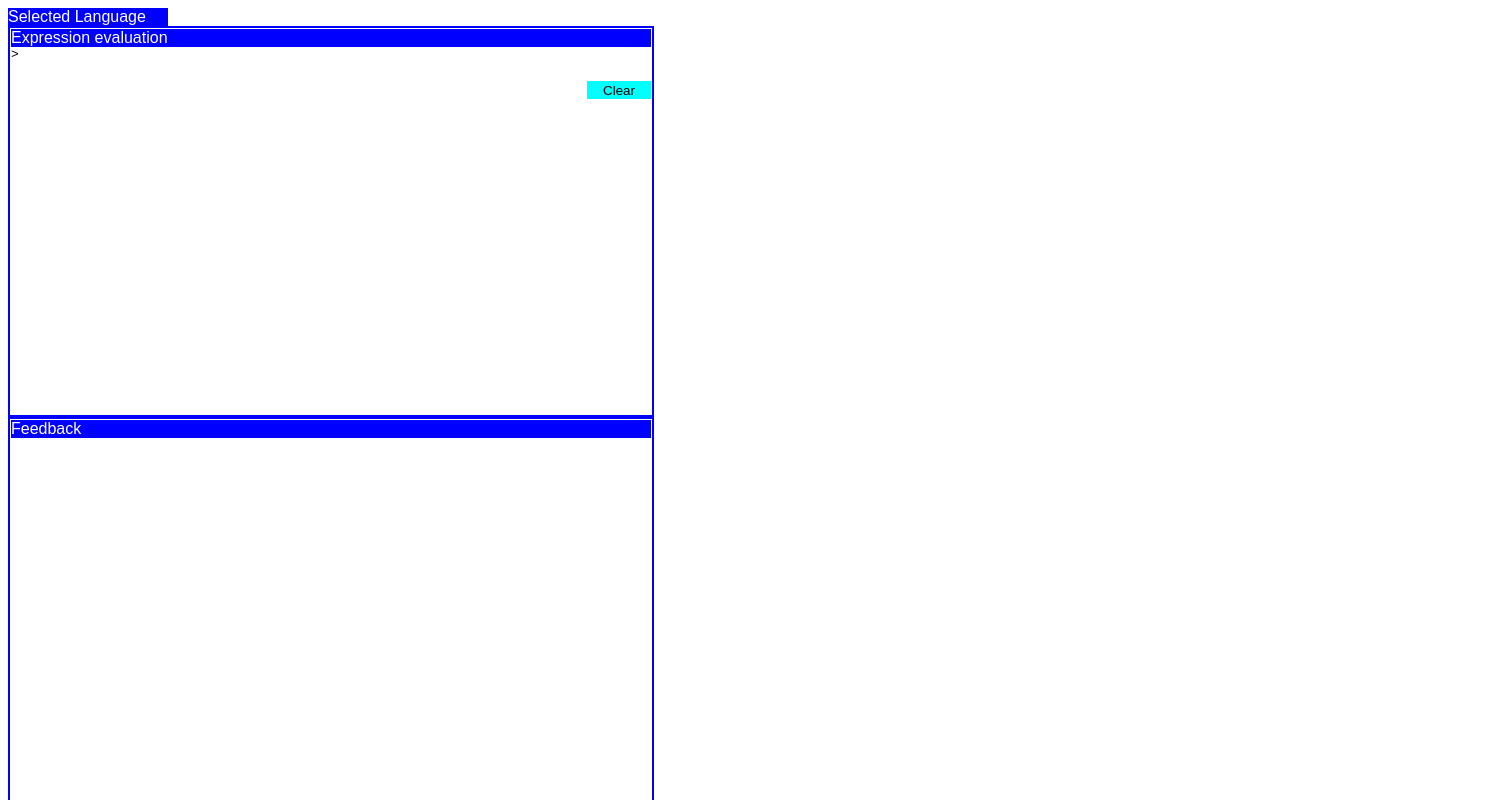
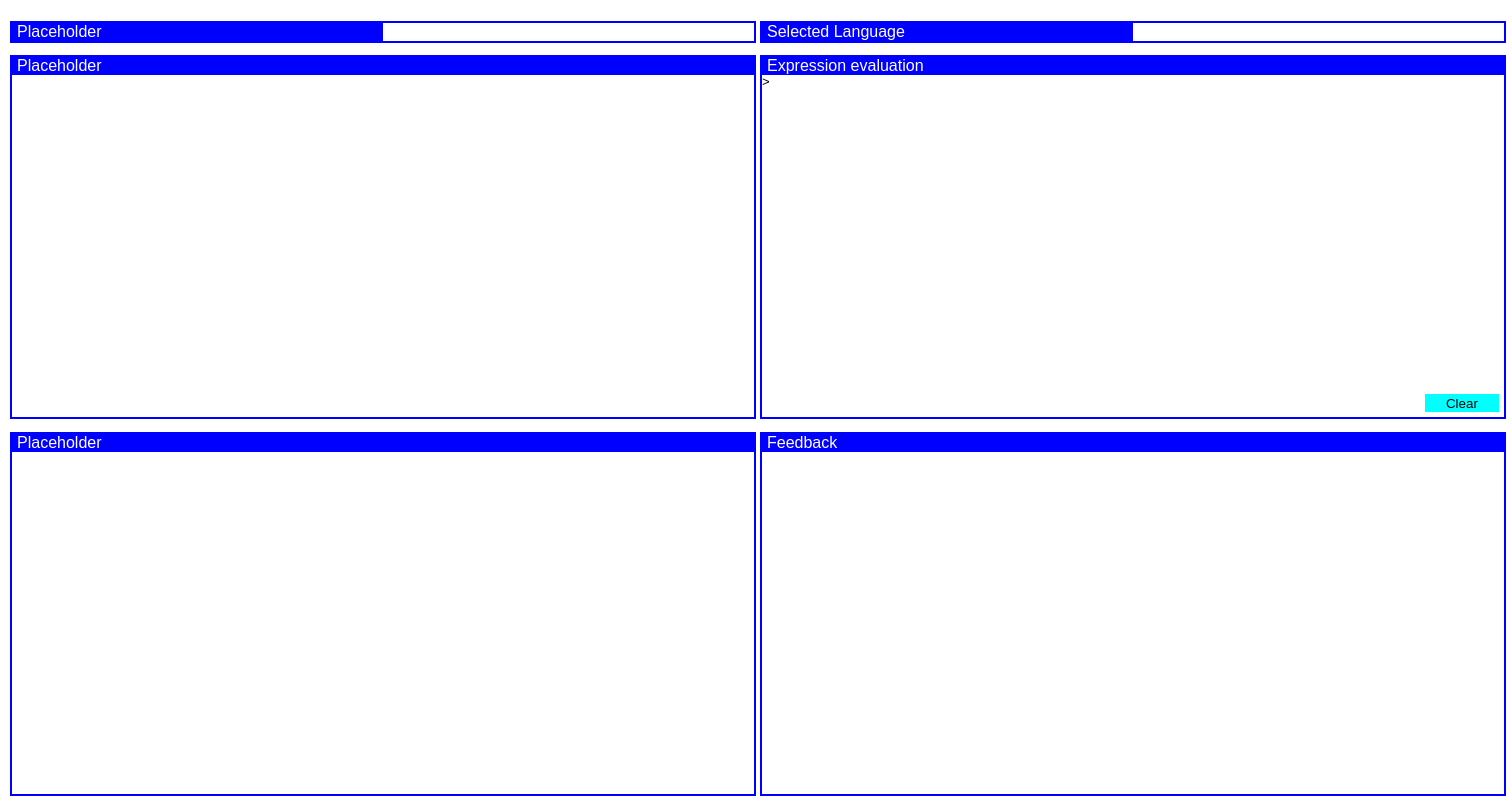
Before and after one commit to MetalUp/Express, an Angular app in the folder Client/: page / in a window 1280 px wide. Shown: the top 800 px of the page, 1508 px wide, since content can reach past the window. Built offline with nearby package versions, Linux system fonts and the light colour scheme; no server answers.

Commit message:
#1 styling demo - still needs work.

```diff
--- a/Client/src/app/expression-evaluation/expression-evaluation.component.css
+++ b/Client/src/app/expression-evaluation/expression-evaluation.component.css
@@ -1,90 +1,116 @@
-div {
-    resize: none;
-    position: relative;
+div.ile {
+    display: flex;
+    flex-flow: row;
+    justify-content: space-evenly;
+    height : 800px;
+    width: 1500px;
 }
 
-div.ile {
+div.column {
     display: flex;
-    position: absolute;
     flex-flow: column;
-    width:100%;
-    height: 100%;
+    justify-content: space-evenly;
+    flex-shrink: 1;
+    flex-grow: 1;
+    flex-basis: 50%;
 }
 
 div.info {
     display: flex;
     flex-flow: row;
-    position: relative;
-    width:50%;
+    margin-left: 2px;
+    margin-right: 2px;
+    border: 2px solid blue;
 }
 
 div.title {
     position: relative;
     background-color: blue;
     color: white;
-    width:25%;
+    width: 50%;
+    padding-left: 5px;
 }
 
 div.data {
-    align-self: center;
-    width:25%;
+    width: 50%;
+    padding-left: 5px;
 }
 
 div.pane {
     display: flex;
     flex-flow: column;
-    position: relative;
+    justify-content: space-between;
     border: 2px solid blue;
-    width:50%;
-    height: 50%;
-    padding: 1px;
+    flex-shrink: 0;
+    flex-grow: 0;
+    flex-basis: 45%;
+    margin-left: 2px;
+    margin-right: 2px;
 }
 
 div.pane-header {
     background-color: blue;
     color: white;
+    flex-shrink: 0;
+    flex-grow: 0;
+    flex-basis: 5%;
+    padding-left: 5px;
 }
 
 div.pane-body {
     display: flex;
     flex-flow: column;
-    width:100%;
-    height: 100%;
+    flex-shrink: 1;
+    flex-grow: 0;
+    flex-basis: 90%;
+    justify-content: flex-start;
+    overflow: hidden;
 }
 
 textarea.previous-expressions {
     background-color: transparent;
     outline: none;
-    border:none;
-    resize:none;
+    border: none;
+    resize: none;
     width: 99%;
+    max-height: 250px;
     overflow-x: hidden;
     overflow-y: auto;
+    flex-shrink: 0;
+    flex-grow: 0;
+    flex-basis: max-content;
 }
 
 button.clear {
-    align-self:flex-end;
-    width:10%;
-    height: 5%;
-    background-color:aqua;
+    width: 10%;
+    background-color: aqua;
     outline: none;
     border: none;
+    flex-shrink: 0;
+    flex-grow: 0;
+    flex-basis: 5%;
+    align-self: flex-end;
+    margin-bottom: 5px;
+    margin-right: 5px;
 }
 
 div.expression {
-    display:flex;
+    display: flex;
     flex-flow: row;
+    flex-shrink: 0;
+    flex-grow: 0;
+    flex-basis: 5%;
 }
 
 span.expression {
-    align-self:flex-start;
+    align-self: flex-start;
 }
 
 textarea.expression {
     background-color: transparent;
     resize: none;
     outline: none;
-    border:none;
+    border: none;
     width: 100%;
 }
 
--- a/Client/src/app/expression-evaluation/expression-evaluation.component.html
+++ b/Client/src/app/expression-evaluation/expression-evaluation.component.html
@@ -1,4 +1,17 @@
 <div class="ile">
+    <div class="column" >
+        <div class="info">
+            <div class="title">Placeholder</div>
+            <div class="data"></div>
+        </div>
+        <div class="pane">
+            <div class="pane-header">Placeholder</div>
+        </div>
+        <div class="pane">
+            <div class="pane-header">Placeholder</div>
+        </div>
+    </div>
+    <div class="column" >
         <div class="info">
             <div class="title">Selected Language</div>
             <div class="data">{{selectedLanguage}}</div>
@@ -11,11 +24,12 @@
                     <span class="expression">></span>
                     <textarea class="expression" rows="2" [(ngModel)]="expression" (keyup.enter)="onEnter()" (keyup)="onKey($event)" spellcheck="false"></textarea>
                 </div>
+            </div>
             <button class="clear" type="button" (click)="onClear()">Clear</button>
-        </div>
         </div>
         <div class="pane">
             <div class="pane-header">Feedback</div>
             <p>{{filteredCmpinfo()}}</p>
         </div>
     </div>
+</div>
```
Lines whose indentation alone changed are shown as unchanged.
